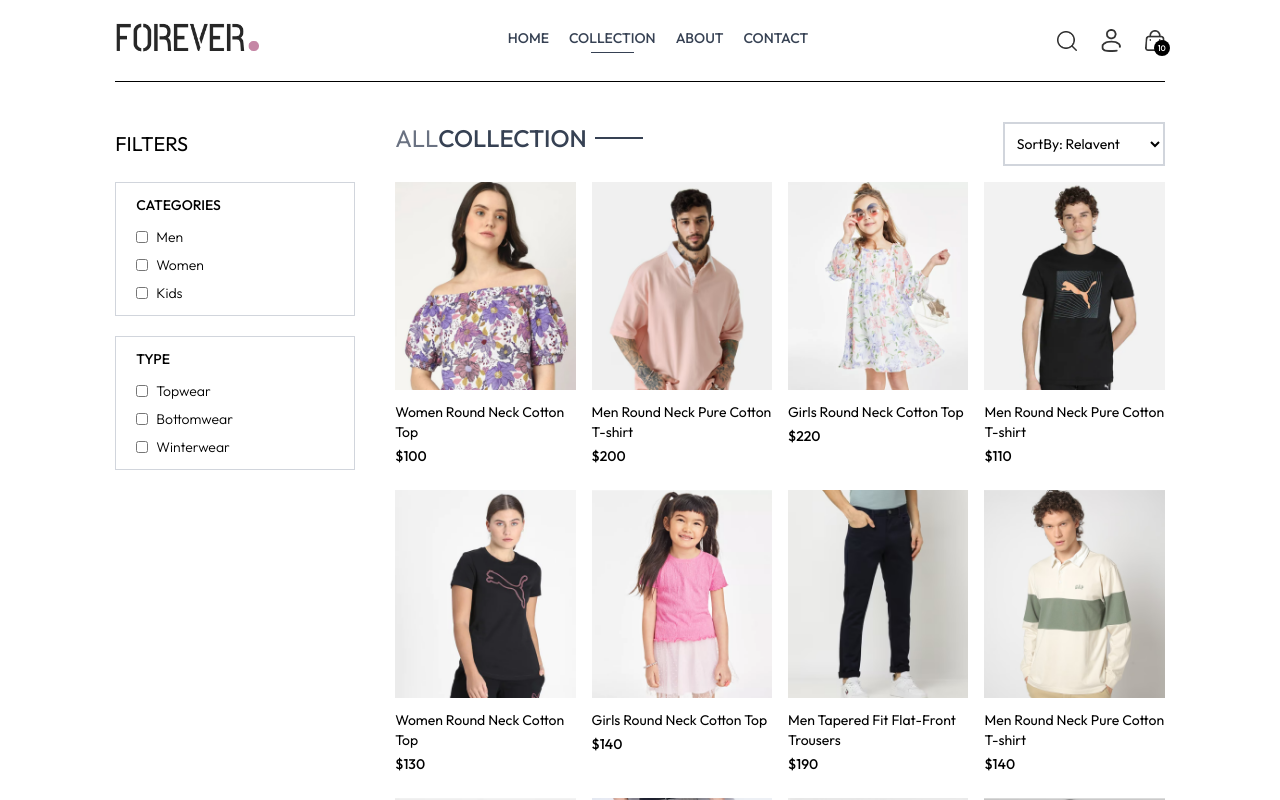
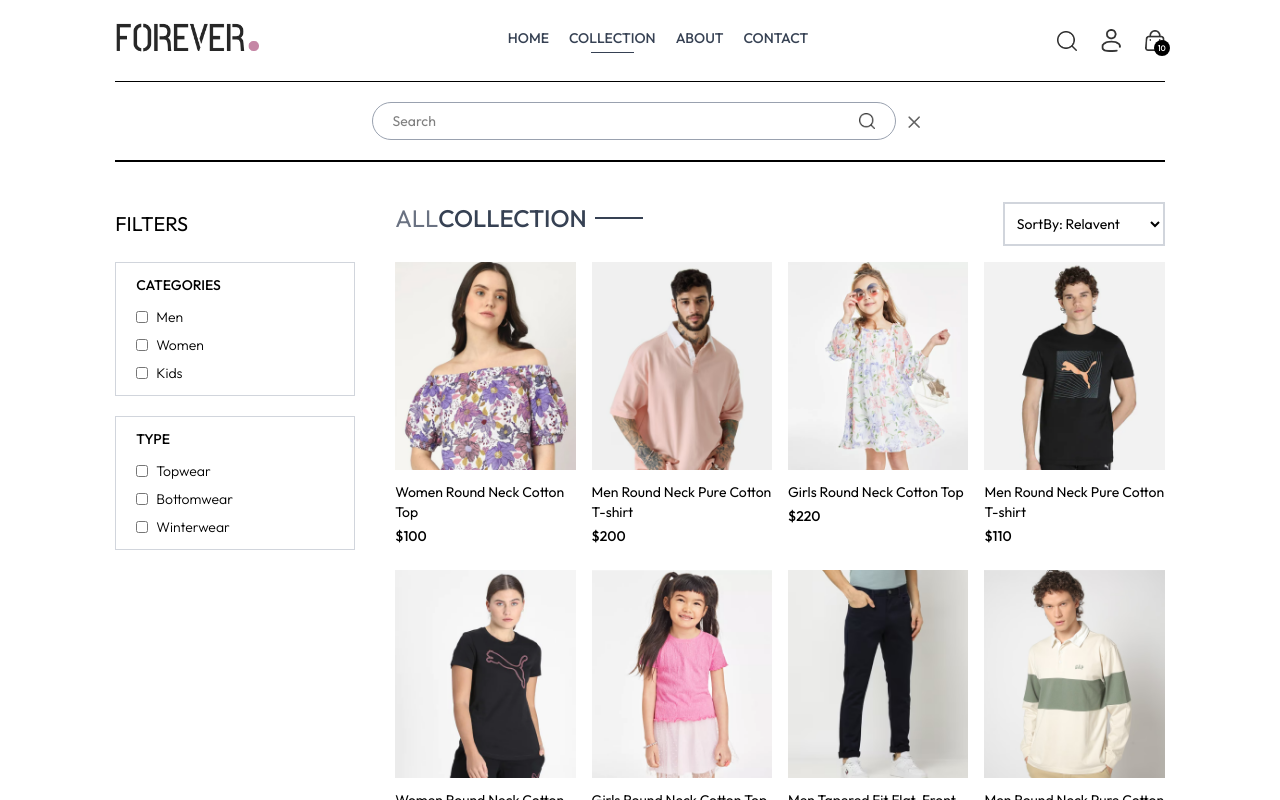
Before and after one commit to ChaudharyAyush-21/ecom-app, a React (Vite) app in the folder Frontened/: page /collection in a window 1280 px wide. Both pictures are taken after a click on the picture 1066 px from the left and 40 px from the top of the page. Shown: the top 800 px of the page. Built offline with nearby package versions, Linux system fonts and the light colour scheme.

Commit message:
adding the search functionality

```diff
--- a/Frontened/src/App.jsx
+++ b/Frontened/src/App.jsx
@@ -11,11 +11,13 @@
 import Order from './pages/Order'
 import Navbar from './components/Navbar'
 import Footer from './components/Footer'
+import SearchBar from './components/SearchBar'
 
 const App = () => {
   return (
     <div className="px-4 sm:px-[5vw] md:px-[7vw] lg:px-[9vw]">
       <Navbar />
+      <SearchBar />
       <Routes>
         <Route path="/" element={<Home />} />
         <Route path="/collection" element={<Collection />} />
--- a/Frontened/src/components/Navbar.jsx
+++ b/Frontened/src/components/Navbar.jsx
@@ -1,10 +1,12 @@
-import React, { useState } from 'react'
+import React, { useContext, useState } from 'react'
 import { assets } from '../assets/assets'
 import { Link, NavLink } from 'react-router-dom'
+import { ShopContext } from '../context/ShopContext';
 
 const Navbar = () => {
 
-  const[visible, setvisible] = useState(false)
+  const[visible, setVisible] = useState(false);
+  const {setshowSearch} = useContext(ShopContext);
 
   return (
     <div className='flex justify-between items-center py-5 font-medium'>
@@ -28,7 +30,7 @@
         </NavLink>
       </ul>
       <div className='flex items-center gap-6'>
-        <img src={assets.search_icon} alt="" className='w-5 cursor-pointer' />
+        <img onClick={()=>setshowSearch(true)} src={assets.search_icon} alt="" className='w-5 cursor-pointer' />
         <div className='group relative'>
           <img className='w-5 cursor-pointer' src={assets.profile_icon} alt="" />
           <div className='group-hover:block hidden absolute dropdown-menu right-0 pt-4'>
@@ -43,18 +45,18 @@
           <img src={assets.cart_icon} alt="" className='w-5 min-w-5 '/>
           <p className='absolute right-[-5px] bottom-[-5px] w-4 text-center leading-4 bg-black text-white aspect-square rounded-full text-[8px]'>10</p>
         </Link>
-        <img onClick={()=>setvisible(true)} src={assets.menu_icon} className='w-5 cursor-pointer sm:hidden' alt="" />
+        <img onClick={()=>setVisible(true)} src={assets.menu_icon} className='w-5 cursor-pointer sm:hidden' alt="" />
       </div>
       <div className={`absolute top-0 right-0 bottom-0 overflow-hidden bg-white transition-all ${visible ? 'w-full' :'w-0'}`} >
           <div className='flex flex-col text-gray-600'>
-              <div onClick={()=>setvisible(false)} className='flex items-center gap-4 p-3 cursor-pointer'>
+              <div onClick={()=>setVisible(false)} className='flex items-center gap-4 p-3 cursor-pointer'>
                 <img className='h-4 rotate-180' src={assets.dropdown_icon} alt="" />
                 <p>Back</p>
               </div>
-              <NavLink onClick={()=>setvisible(false)} className='py-2 pl-6 border' to='/'>HOME</NavLink>
-              <NavLink onClick={()=>setvisible(false)} className='py-2 pl-6 border' to='/collection'>COLLECTIONS</NavLink>
-              <NavLink onClick={()=>setvisible(false)} className='py-2 pl-6 border' to='/about'>ABOUT</NavLink>
-              <NavLink onClick={()=>setvisible(false)} className='py-2 pl-6 border' to='/contact'>CONTACT</NavLink>
+              <NavLink onClick={()=>setVisible(false)} className='py-2 pl-6 border' to='/'>HOME</NavLink>
+              <NavLink onClick={()=>setVisible(false)} className='py-2 pl-6 border' to='/collection'>COLLECTIONS</NavLink>
+              <NavLink onClick={()=>setVisible(false)} className='py-2 pl-6 border' to='/about'>ABOUT</NavLink>
+              <NavLink onClick={()=>setVisible(false)} className='py-2 pl-6 border' to='/contact'>CONTACT</NavLink>
           </div>
       </div>
     </div>
--- /dev/null
+++ b/Frontened/src/components/SearchBar.jsx
@@ -0,0 +1,32 @@
+import React, { useContext, useEffect, useState } from 'react'
+import { ShopContext } from '../context/ShopContext'
+import { assets } from '../assets/assets';
+import { useLocation } from 'react-router-dom';
+
+const SearchBar = () => {
+
+    const {search ,setSearch , showsearch , setshowSearch} = useContext(ShopContext);
+    const [visible ,setVisible] = useState(false);
+    const location = useLocation();
+
+    useEffect(()=>{
+        if(location.pathname.includes('collection') ){
+            setVisible(true);
+        }
+        else{
+            setVisible(false);
+        }
+    },[location])
+
+  return showsearch && visible ? (
+    <div className='border-t border-b bg-grey-50 text-center'>
+      <div className='inline-flex items-center justify-center border border-gray-400 px-5 py-2 my-5 mx-3 rounded-full w-3/4 sm:w-1/2 '>
+      <input value={search} onChange={(e)=>setSearch(e.target.value)} className='flex-1 outline-none bg-inherit text-sm' type="text" placeholder='Search' />
+      <img className='w-4 ' src={assets.search_icon} alt="" />
+      </div>
+      <img onClick={()=>setshowSearch(false)} className='inline w-3 cursor-pointer' src={assets.cross_icon} alt="" />
+    </div>
+  ) :null
+}
+
+export default SearchBar;
--- a/Frontened/src/context/ShopContext.jsx
+++ b/Frontened/src/context/ShopContext.jsx
@@ -1,4 +1,4 @@
-import { createContext } from "react";
+import { createContext, useState } from "react";
 import { products } from "../assets/assets";
 
 export const ShopContext = createContext();
@@ -7,9 +7,11 @@
 
     const currency = '$';
     const delivery_fee = 10;
+    const [search , setSearch]= useState('');
+    const [showsearch , setshowSearch] = useState(false);
 
     const value ={
-        products , currency ,delivery_fee
+        products , currency ,delivery_fee, search, setSearch, showsearch, setshowSearch
     }
     return(
         <ShopContext.Provider value={value}>
--- a/Frontened/src/pages/Collection.jsx
+++ b/Frontened/src/pages/Collection.jsx
@@ -6,7 +6,7 @@
 
 const Collection = () => {
 
-  const {products} =useContext(ShopContext);
+  const {products ,search , showsearch} =useContext(ShopContext);
   const [showFilter , setShowFilter] = useState(false);
   const [filterProducts, setfilterProducts] = useState([]);
   const [category ,setCategory] =useState([]);
@@ -33,6 +33,11 @@
 
   const applyFilter =()=>{
     let productCopy = products.slice();
+
+    if(showsearch && search){
+      productCopy = productCopy.filter(item =>item.name.toLowerCase().includes(search.toLowerCase()))
+    }
+
     if(category.length >0){
       productCopy = productCopy.filter(item => category.includes(item.category));
     }
@@ -65,7 +70,7 @@
 
   useEffect(()=>{
     applyFilter();
-  },[category,subCategory])
+  },[category, subCategory, search, showsearch])
 
   useEffect(()=>{
     shortProduct();
```
